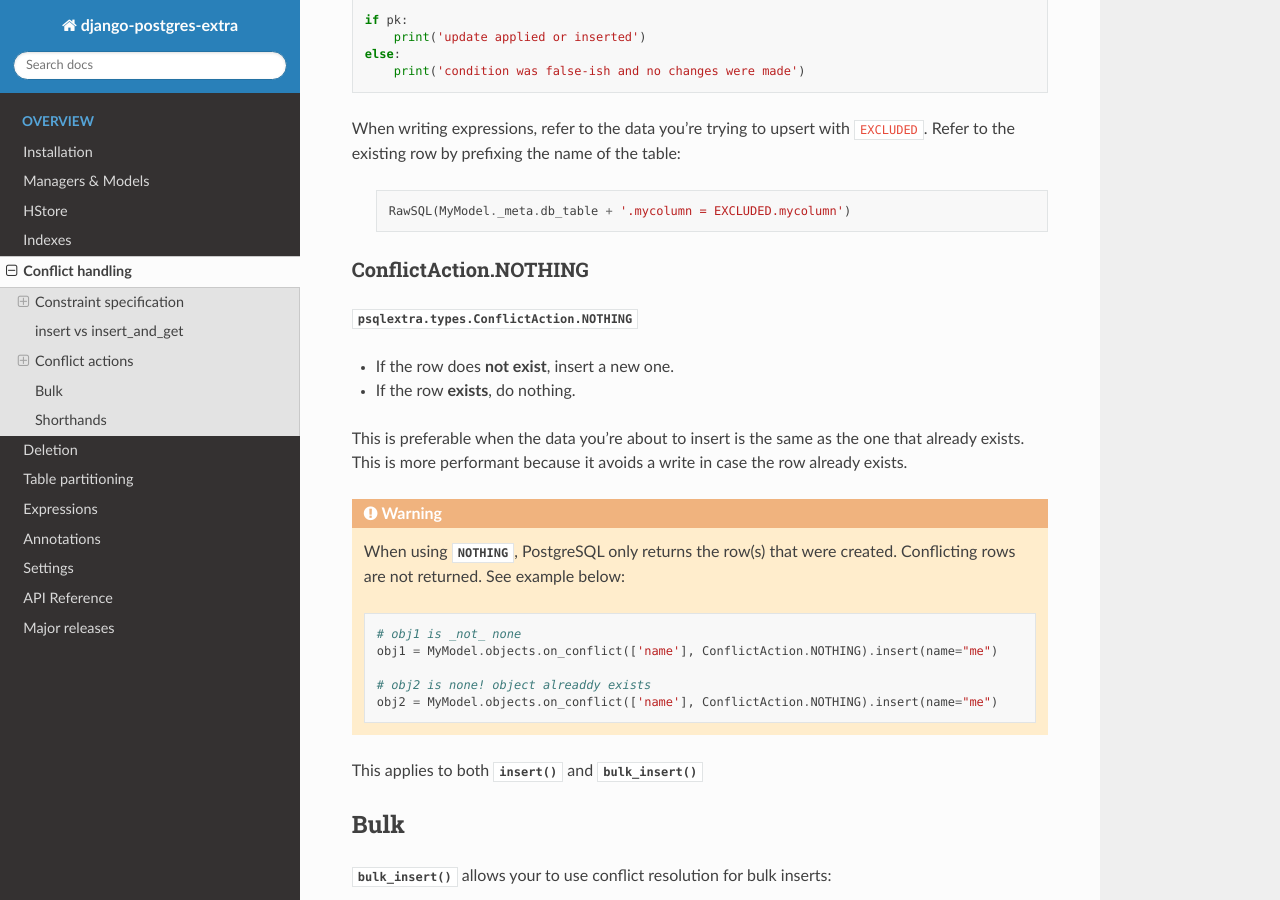
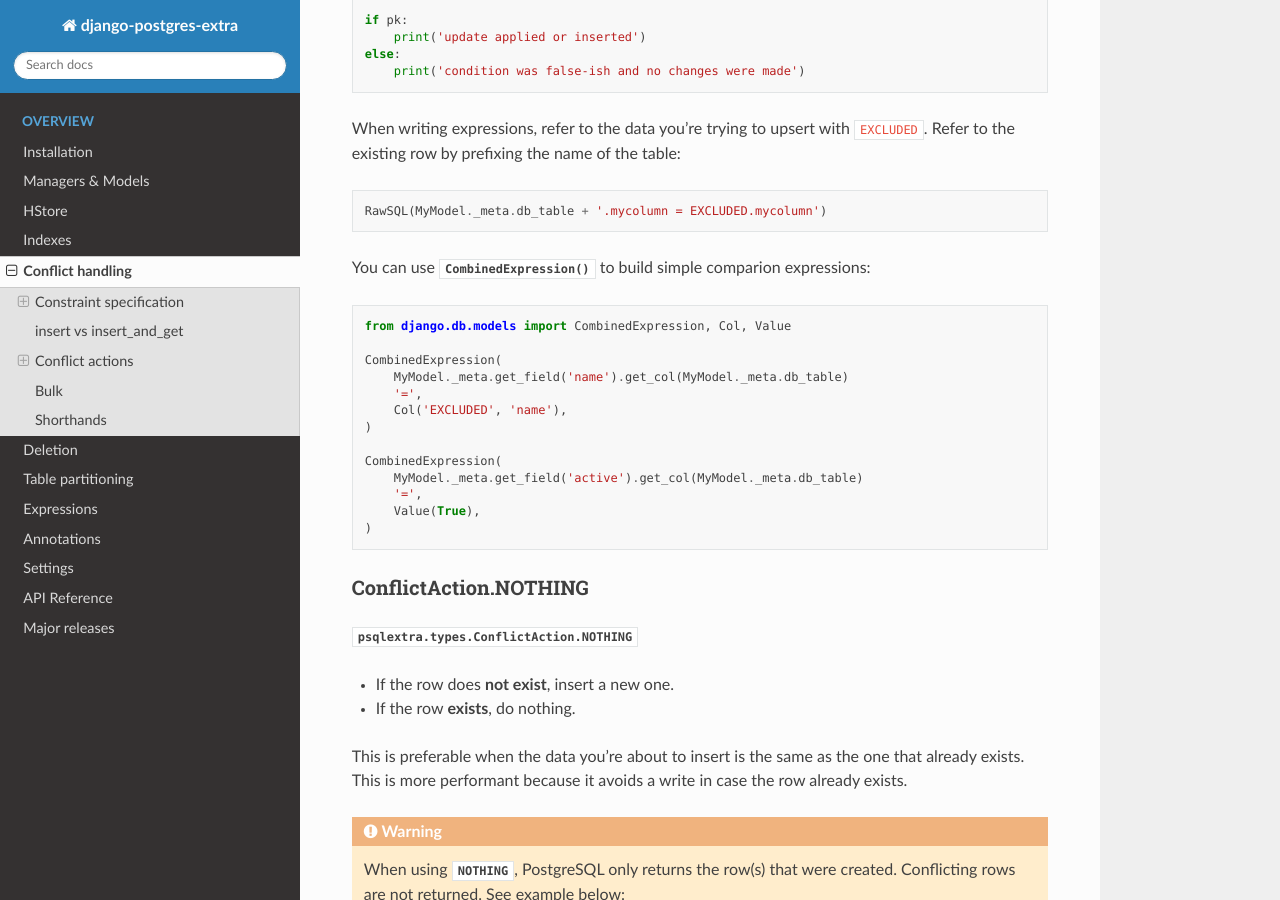
Before and after one commit to SectorLabs/django-postgres-extra, a Sphinx documentation site: the page built from docs/source/conflict_handling.rst, in a window 1280 px wide and 900 px high, scrolled down 4061 px. Built offline with Sphinx 7.4.7 and the Read the Docs theme 2.0.0, drawn with Linux system fonts in a browser that asks for light colours.

Commit message:
Document building simple comparison expressions

```diff
--- a/docs/source/conflict_handling.rst
+++ b/docs/source/conflict_handling.rst
@@ -199,10 +199,28 @@ A row level lock is acquired before evaluating the condition and proceeding with
 
 When writing expressions, refer to the data you're trying to upsert with ``EXCLUDED``. Refer to the existing row by prefixing the name of the table:
 
-    .. code-block:: python
+.. code-block:: python
 
-        RawSQL(MyModel._meta.db_table + '.mycolumn = EXCLUDED.mycolumn')
+    RawSQL(MyModel._meta.db_table + '.mycolumn = EXCLUDED.mycolumn')
 
+You can use :meth:`~django:django.db.models.expressions.CombinedExpression` to build simple comparion expressions:
+
+
+.. code-block:: python
+
+    from django.db.models import CombinedExpression, Col, Value
+
+    CombinedExpression(
+        MyModel._meta.get_field('name').get_col(MyModel._meta.db_table)
+        '=',
+        Col('EXCLUDED', 'name'),
+    )
+
+    CombinedExpression(
+        MyModel._meta.get_field('active').get_col(MyModel._meta.db_table)
+        '=',
+        Value(True),
+    )
 
 
 ConflictAction.NOTHING
```
